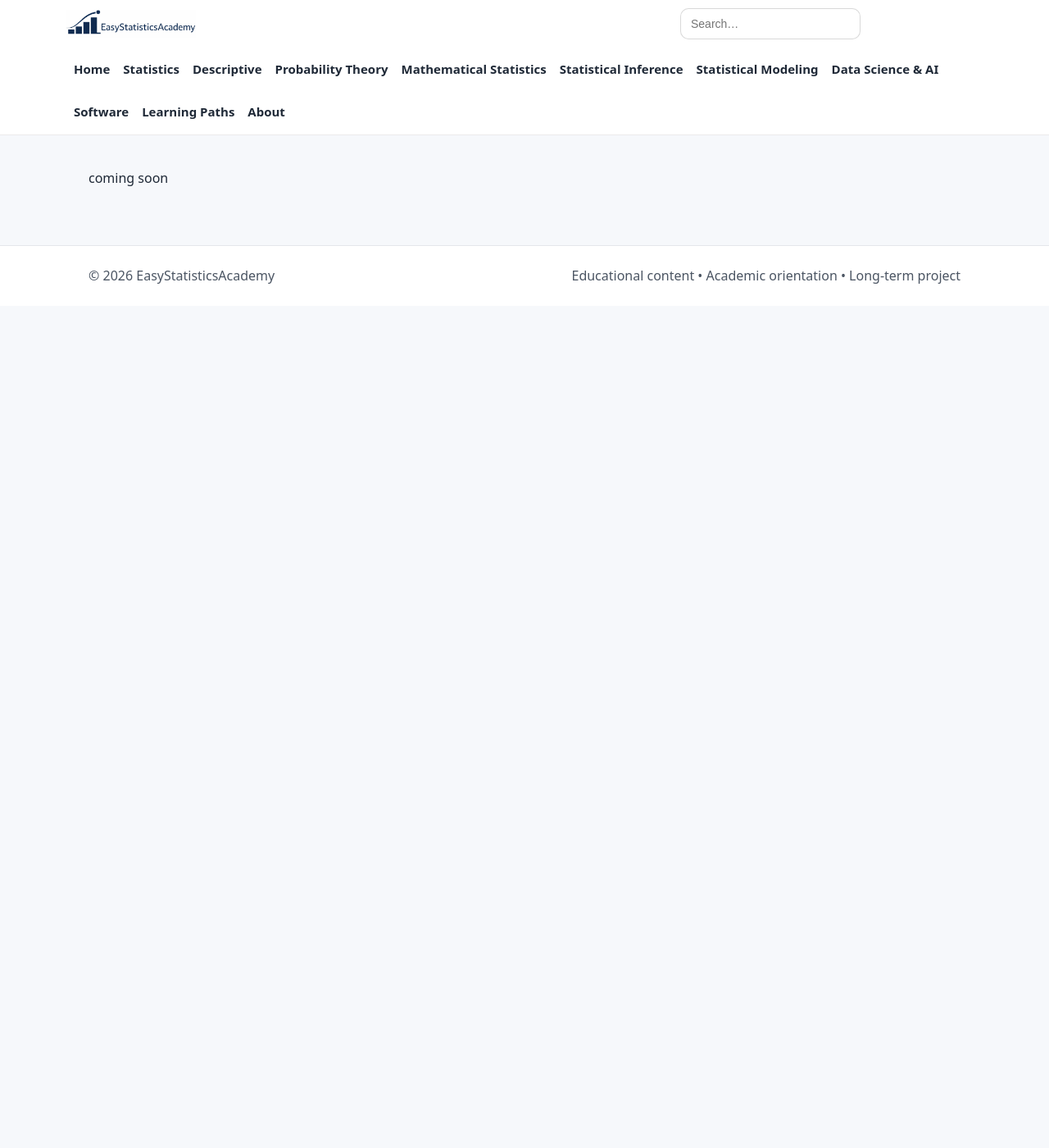
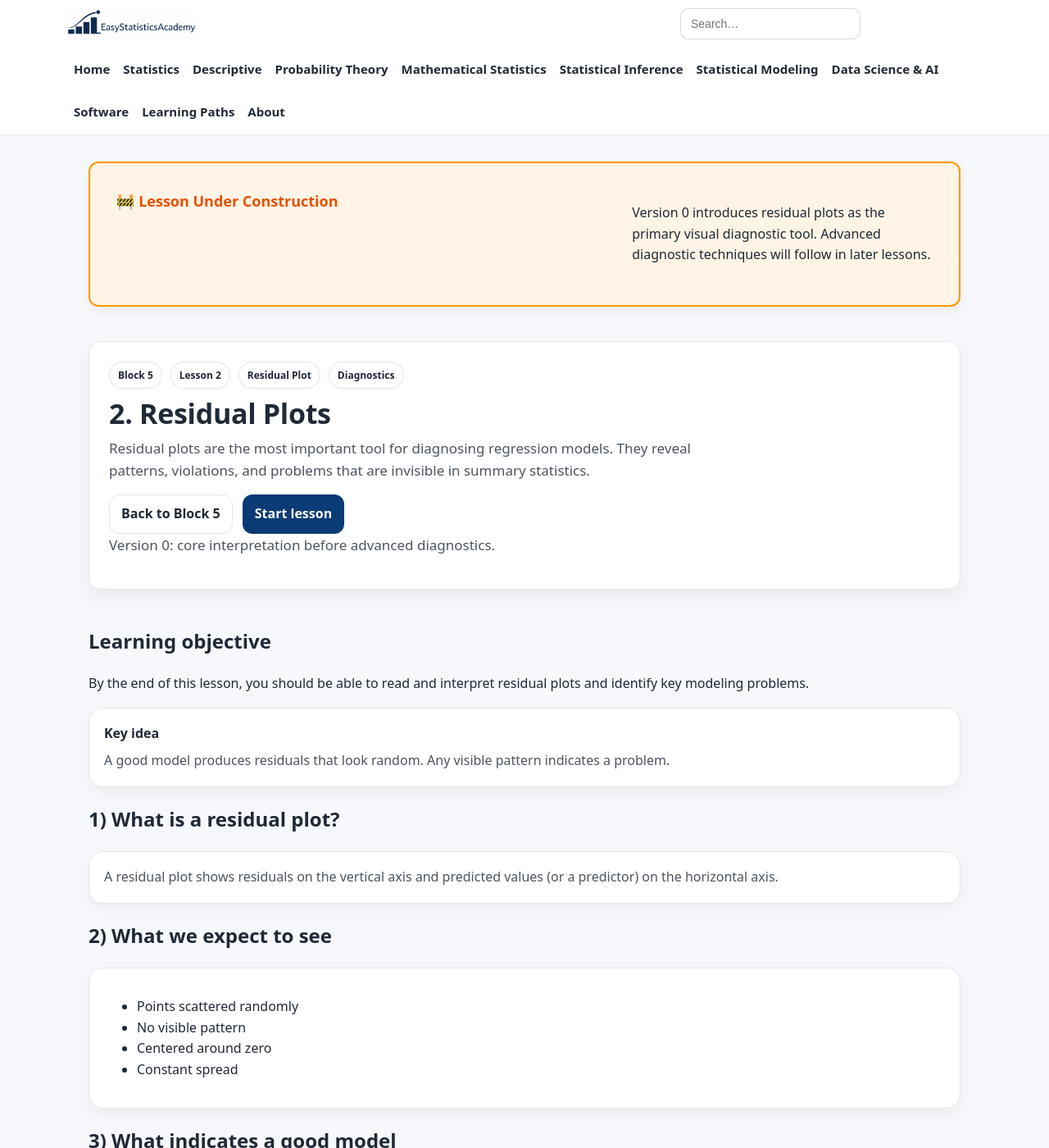
Before and after one commit to ammar-homaida-statistics/easystatisticsacademy, a Jekyll site: the page built from modeling/diagnostics/residual-plots/index.md, in a window 1280 px wide and 1400 px high. Shown: the whole window at 82% size. Built offline with Jekyll 4.4.1, drawn with Linux system fonts in a browser that asks for light colours; our own code applies the rules of GitHub Pages for plain Markdown files; some of the changed text lies outside the part shown.

Commit message:
Add lesson content

```diff
--- a/modeling/diagnostics/residual-plots/index.md
+++ b/modeling/diagnostics/residual-plots/index.md
@@ -1 +1,174 @@
-coming soon
+---
+layout: default
+title: 2. Residual Plots
+permalink: /modeling/diagnostics/residual-plot/
+sidebar: false
+---
+
+<!-- UNDER CONSTRUCTION -->
+<section class="section section-slim">
+  <div class="callout" style="background:#fff4e5; border:2px solid #ff9800; padding:2rem; border-radius:12px;">
+    <h2 style="color:#e65100;">🚧 Lesson Under Construction</h2>
+    <p>
+      Version 0 introduces residual plots as the primary visual diagnostic tool.
+      Advanced diagnostic techniques will follow in later lessons.
+    </p>
+  </div>
+</section>
+
+<!-- ✅ Update last visited lesson -->
+<script>
+(function () {
+  localStorage.setItem("esa_continue_modeling_diagnostics_lesson_v0", JSON.stringify({
+    url: "/modeling/diagnostics/residual-plot/",
+    label: "Lesson 2 — Residual Plots",
+    ts: Date.now()
+  }));
+})();
+</script>
+
+<!-- HERO -->
+<section class="hero hero-section">
+  <div class="hero-card">
+
+    <div class="badge-row">
+      <span class="badge">Block 5</span>
+      <span class="badge">Lesson 2</span>
+      <span class="badge">Residual Plot</span>
+      <span class="badge">Diagnostics</span>
+    </div>
+
+    <h1>2. Residual Plots</h1>
+
+    <p class="lead">
+      Residual plots are the most important tool for diagnosing regression models.
+      They reveal patterns, violations, and problems that are invisible in summary statistics.
+    </p>
+
+    <div class="hero-actions">
+      <a class="btn btn-outline" href="/modeling/diagnostics/">Back to Block 5</a>
+      <a class="btn" href="#lesson">Start lesson</a>
+    </div>
+
+    <p class="muted-mini">
+      Version 0: core interpretation before advanced diagnostics.
+    </p>
+
+  </div>
+</section>
+
+<!-- LESSON -->
+<section class="section" id="lesson">
+
+  <h2>Learning objective</h2>
+  <p>
+    By the end of this lesson, you should be able to read and interpret residual plots
+    and identify key modeling problems.
+  </p>
+
+  <div class="card">
+    <h3>Key idea</h3>
+    <p>
+      A good model produces residuals that look random.
+      Any visible pattern indicates a problem.
+    </p>
+  </div>
+
+  <h2>1) What is a residual plot?</h2>
+  <div class="card">
+    <p>
+      A residual plot shows residuals on the vertical axis
+      and predicted values (or a predictor) on the horizontal axis.
+    </p>
+  </div>
+
+  <h2>2) What we expect to see</h2>
+  <div class="card">
+    <ul>
+      <li>Points scattered randomly</li>
+      <li>No visible pattern</li>
+      <li>Centered around zero</li>
+      <li>Constant spread</li>
+    </ul>
+  </div>
+
+  <h2>3) What indicates a good model</h2>
+  <div class="card">
+    <p>
+      Residuals behave like random noise.
+      There is no structure left unexplained by the model.
+    </p>
+  </div>
+
+  <h2>4) What indicates problems</h2>
+  <div class="card">
+    <ul>
+      <li>Curved patterns → nonlinearity</li>
+      <li>Funnel shape → heteroscedasticity</li>
+      <li>Clusters or trends → dependence</li>
+      <li>Extreme points → outliers</li>
+    </ul>
+  </div>
+
+  <h2>5) Why residual plots matter</h2>
+  <div class="card">
+    <p>
+      Residual plots reveal issues that cannot be detected
+      using R² or summary statistics alone.
+    </p>
+  </div>
+
+  <h2>6) Residuals vs fitted values</h2>
+  <div class="card">
+    <p>
+      The most common residual plot uses fitted values on the x-axis,
+      showing how errors behave across predictions.
+    </p>
+  </div>
+
+  <h2>7) Interpretation principle</h2>
+  <div class="card">
+    <p>
+      If you can see a pattern, the model is missing something.
+    </p>
+  </div>
+
+  <h2>8) Common mistake</h2>
+  <div class="card">
+    <p>
+      A high R² does not guarantee a good model.
+      Residual plots must always be checked.
+    </p>
+  </div>
+
+  <h2>9) Why this matters</h2>
+  <div class="card">
+    <p>
+      Residual plots are essential for validating model assumptions
+      and ensuring reliable conclusions.
+    </p>
+  </div>
+
+  <div class="card">
+    <h3>Outcome of this lesson</h3>
+    <ul>
+      <li>Understand residual plots</li>
+      <li>Identify good vs bad patterns</li>
+      <li>Link patterns to assumptions</li>
+      <li>Detect modeling problems visually</li>
+      <li>Prepare for specific violations</li>
+    </ul>
+  </div>
+
+  <div class="card">
+    <h3>Next step</h3>
+    <p>
+      We now focus on nonlinearity,
+      one of the most common issues revealed by residual plots.
+    </p>
+    <a class="btn" href="/modeling/diagnostics/nonlinearity/">
+      Next lesson: Nonlinearity →
+    </a>
+  </div>
+
+</section>
```
